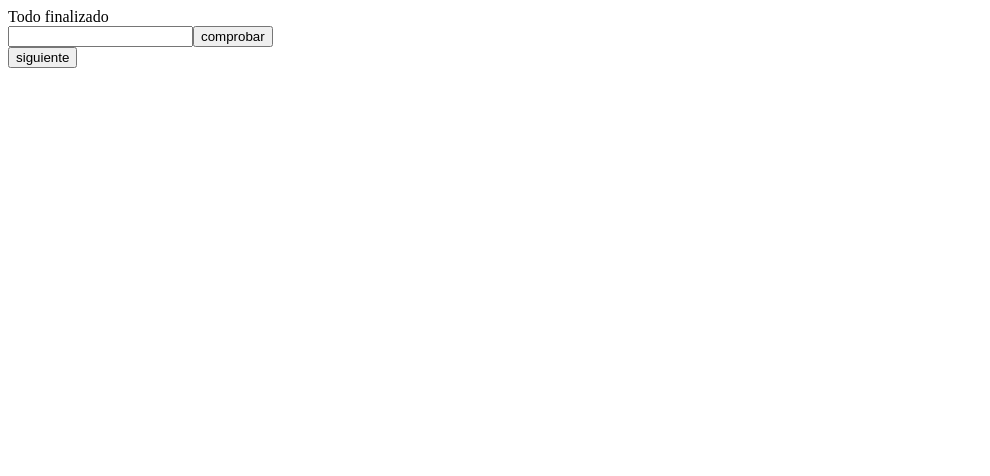
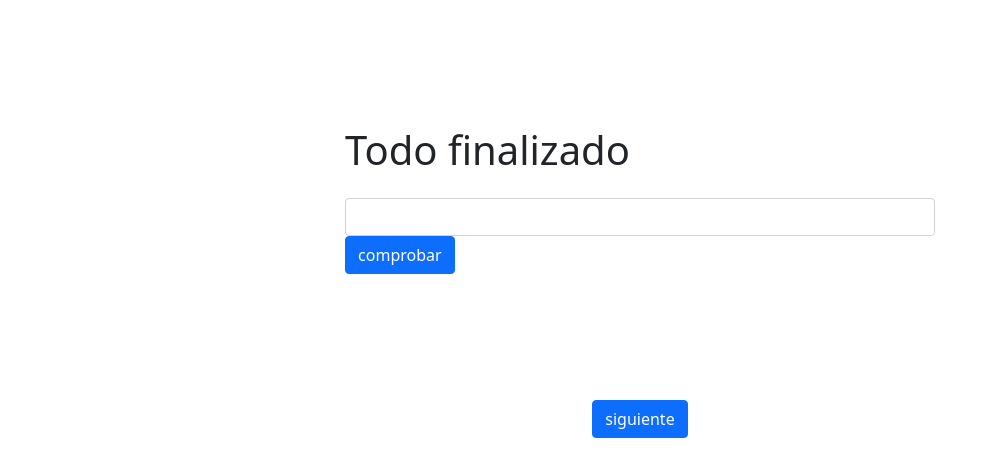
Before and after one commit to Lopez089/wordEnglish, a Next.js app: page /practice in a window 1280 px wide. Shown: the top 476 px of the page, without its empty margins (0-990 px from the left). Built offline with nearby package versions, Linux system fonts and the light colour scheme; no server answers; the database is empty.

Commit message:
styles mvp

```diff
--- a/components/button.js
+++ b/components/button.js
@@ -1,12 +1,14 @@
-const Button = ({ children, handleClick }) => {
+import { Button } from 'react-bootstrap'
+
+const ButtonOnclick = ({ children, handleClick }) => {
   return (
-    <button
+    <Button
       onClick={
       handleClick ? (e) => handleClick(e) : null
 }
     >{children}
-    </button>
+    </Button>
   )
 }
 
-export default Button
+export default ButtonOnclick
--- a/package.json
+++ b/package.json
@@ -10,9 +10,11 @@
     "test": "jest --watch"
   },
   "dependencies": {
+    "bootstrap": "^5.0.1",
     "firebase": "^8.6.1",
     "next": "10.2.0",
     "react": "17.0.2",
+    "react-bootstrap": "^1.6.0",
     "react-dom": "17.0.2"
   },
   "devDependencies": {
--- a/pages/_app.js
+++ b/pages/_app.js
@@ -1,4 +1,5 @@
 import firebase from 'firebase/app'
+import 'bootstrap/dist/css/bootstrap.min.css'
 
 const firebaseConfig = {
   apiKey: 'AIzaSyDAh3ShBp_07zlrRhh7I_Z1gFDkwEmhi_E',
--- a/pages/practice.js
+++ b/pages/practice.js
@@ -1,7 +1,8 @@
 import { useEffect, useState } from 'react'
 import firebase from 'firebase/app'
 import 'firebase/firestore'
-import Button from '../components/button'
+import ButtonOnclick from '../components/button'
+import { Button, Container, Form, Row } from 'react-bootstrap'
 
 const Practice = () => {
   const [word, setWord] = useState([])
@@ -82,16 +83,26 @@ const Practice = () => {
     setWordSpanish('')
   }
   return (
+    <main className='vh-100'>
+      <Container className='h-50 d-flex justify-content-center align-items-center'>
+        <Row>
 
-    <>
-      {word[showWord] ? word[showWord].data.english : 'Todo finalizado'}
-      {message}
-      <form>
-        <input onChange={(e) => handleOnchage(e)} type='text' value={wordSpanish} />
-        <Button handleClick={handleCheck}>comprobar</Button>
-      </form>
-      <button onClick={haldleNext}>siguiente</button>
-    </>
+          <h1 ClassName='fs-1 text-center'>
+            {word[showWord] ? word[showWord].data.english : 'Todo finalizado'}
+          </h1>
+          <p className='fs-6 text-muted'>{message}</p>
+          <Form>
+            <Form.Control onChange={(e) => handleOnchage(e)} type='text' value={wordSpanish} />
+            <ButtonOnclick handleClick={handleCheck}>comprobar</ButtonOnclick>
+          </Form>
+        </Row>
+      </Container>
+      <Container className='d-flex justify-content-center align-items-center'>
+
+        <Button onClick={haldleNext}>siguiente</Button>
+
+      </Container>
+    </main>
   )
 }
 
```
Also changed, not shown: 1 other file (tests, documents, lock files or other folders).
